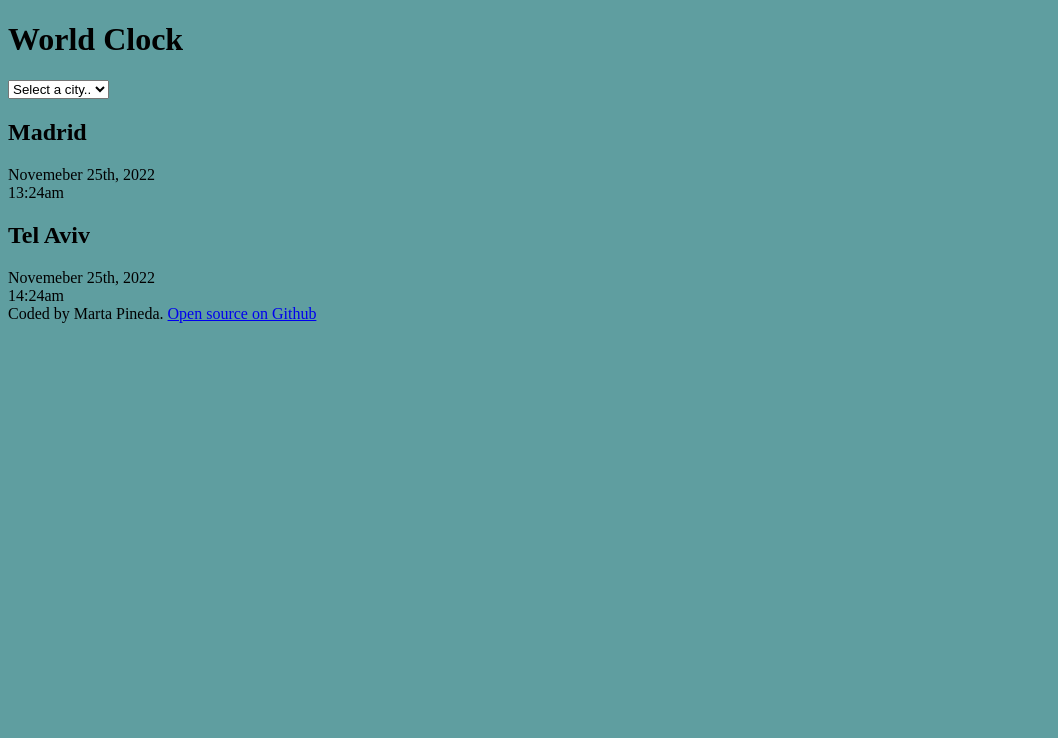
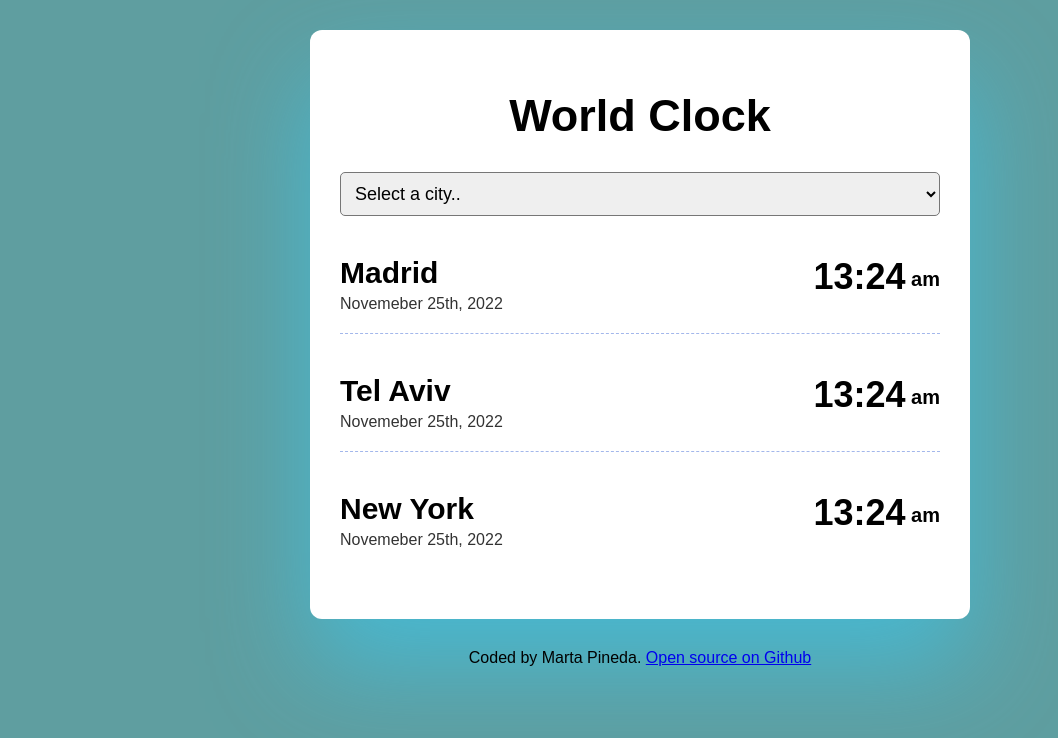
Before and after one commit to martiiis/SheCodes_WorldClock_API, a plain HTML site: page index.html in a window 1280 px wide. Shown: the whole page, without its empty margins (0-1058 px from the left). Drawn offline with Linux system fonts and the light colour scheme.

Commit message:
CSS first styling

```diff
--- a/css/style.css
+++ b/css/style.css
@@ -1,3 +1,62 @@
+/** @format */
+
 body {
-    background-color: cadetblue;
+  background-color: cadetblue;
+  font-family: sans-serif;
 }
+.container {
+  max-width: 600px;
+  border: black;
+  border-radius: 12px;
+  background-color: white;
+  padding: 30px;
+  margin: 30px auto;
+  box-shadow: rgba(60, 198, 233, 0.678) 0px 48px 100px 0px;
+}
+
+h1 {
+  text-align: center;
+  font-size: 45px;
+}
+
+h2 {
+  margin: 0 0 5px;
+  font-size: 30px;
+}
+
+select {
+  display: block;
+  width: 100%;
+  padding: 10px;
+  border-radius: 5px;
+  font-size: 18px;
+}
+
+small {
+  font-size: 20px;
+  vertical-align: middle;
+}
+.city {
+  display: flex;
+  margin: 20px 0;
+  justify-content: space-between;
+  padding: 20px 0;
+  border-bottom: 1px dashed rgba(122, 150, 226, 0.685);
+}
+.city:last-child {
+  border: none;
+}
+
+.date {
+  opacity: 0.8;
+}
+
+.time {
+  font-size: 36px;
+  font-weight: bold;
+}
+
+footer {
+  margin: 12px;
+  text-align: center;
+}
--- a/index.html
+++ b/index.html
@@ -21,14 +21,31 @@
       </select>
 
       <div class="city">
-        <h2>Madrid </h2>
-        <div class="date">Novemeber 25th, 2022</div>
-        <div class="time">13:24am </div>
+        <div>
+          <h2>Madrid</h2>
+          <div class="date">Novemeber 25th, 2022</div>
+        </div>
+        <div>
+          <div class="time">13:24<small> am</small></div>
+        </div>
       </div>
       <div class="city">
-        <h2>Tel Aviv </h2>
-        <div class="date">Novemeber 25th, 2022</div>
-        <div class="time">14:24am </div>
+        <div>
+          <h2>Tel Aviv</h2>
+          <div class="date">Novemeber 25th, 2022</div>
+        </div>
+        <div>
+          <div class="time">13:24<small> am</small></div>
+        </div>
+      </div>
+      <div class="city">
+        <div>
+          <h2>New York</h2>
+          <div class="date">Novemeber 25th, 2022</div>
+        </div>
+        <div>
+          <div class="time">13:24<small> am</small></div>
+        </div>
       </div>
     </div>
 
```
